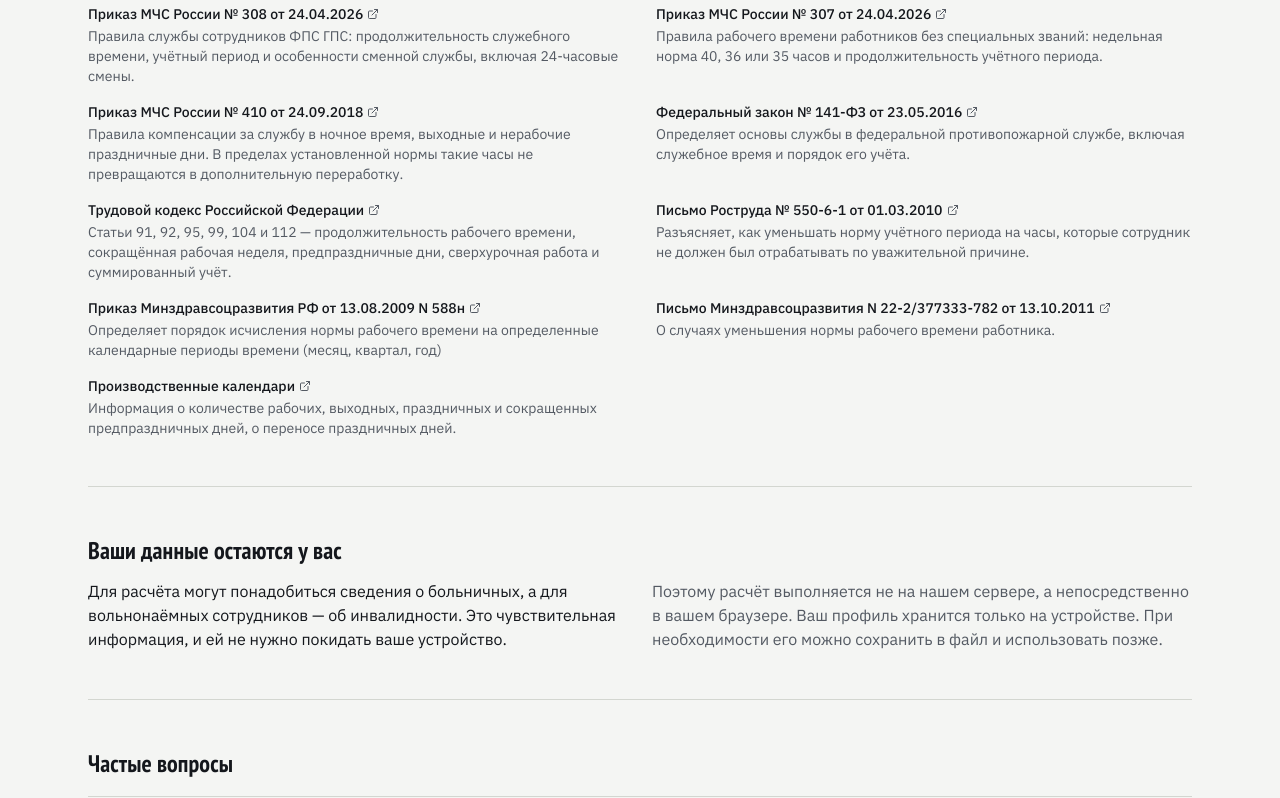
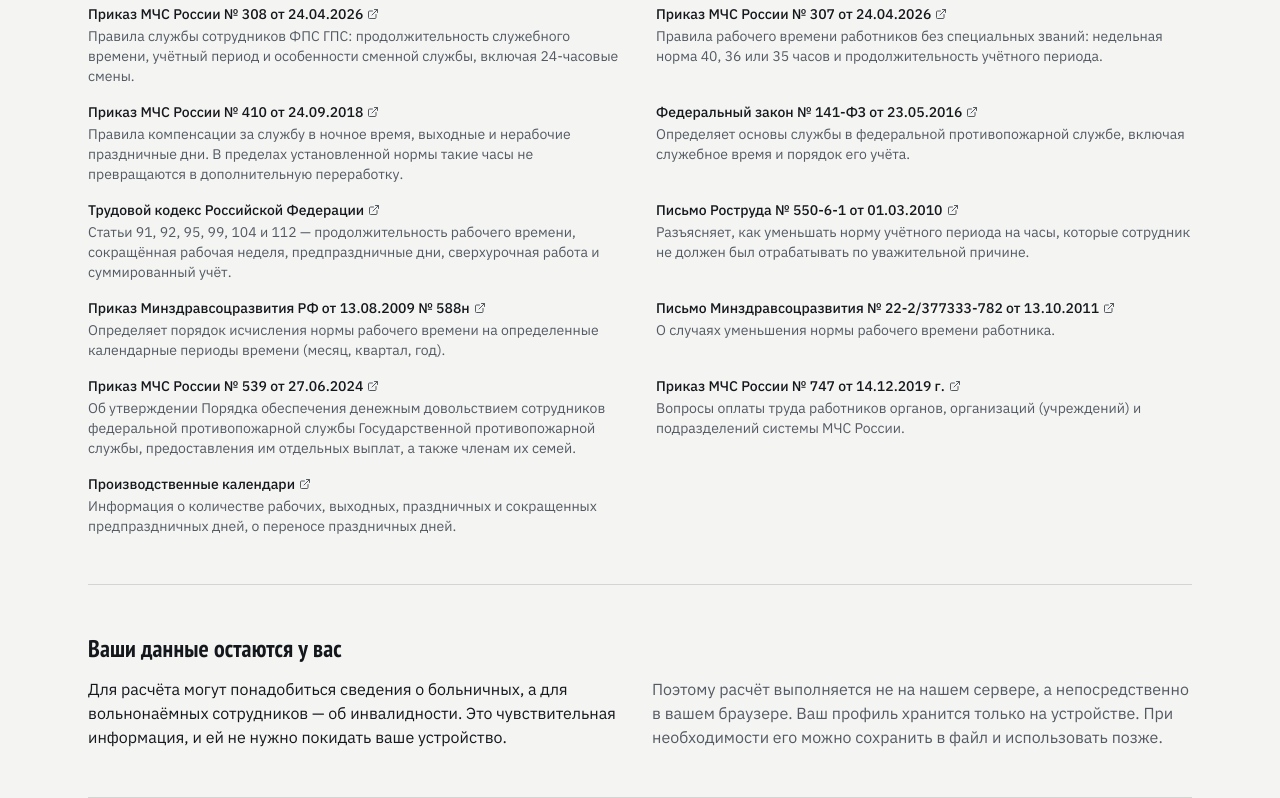
Before and after one commit to sp28337/mchs-manager, a Next.js app: page / in a window 1280 px wide. Shown: the part 1734-2532 px from the top of the page. Built offline with nearby package versions, Linux system fonts and the light colour scheme; no server answers.

Commit message:
feat(DOCS): add mchs orders 539 and 747

```diff
--- a/src/app/page.tsx
+++ b/src/app/page.tsx
@@ -313,14 +313,24 @@
                 "https://base.garant.ru/12182312/",
               ],
               [
-                "Приказ Минздравсоцразвития РФ от 13.08.2009 N 588н",
-                "Определяет порядок исчисления нормы рабочего времени на определенные календарные периоды времени (месяц, квартал, год)",
+                "Приказ Минздравсоцразвития РФ от 13.08.2009 № 588н",
+                "Определяет порядок исчисления нормы рабочего времени на определенные календарные периоды времени (месяц, квартал, год).",
                 "https://normativ.kontur.ru/document?moduleId=1&documentId=143110",
               ],
               [
-                "Письмо Минздравсоцразвития N 22-2/377333-782 от 13.10.2011",
+                "Письмо Минздравсоцразвития № 22-2/377333-782 от 13.10.2011",
                 "О случаях уменьшения нормы рабочего времени работника.",
                 "https://base.garant.ru/55172417/",
+              ],
+              [
+                "Приказ МЧС России № 539 от 27.06.2024",
+                "Об утверждении Порядка обеспечения денежным довольствием сотрудников федеральной противопожарной службы Государственной противопожарной службы, предоставления им отдельных выплат, а также членам их семей.",
+                "https://mchs.gov.ru/dokumenty/bazovye-normativnye-pravovye-akty/normativnye-pravovye-akty-mchs-rossii/8190",
+              ],
+              [
+                "Приказ МЧС России № 747 от 14.12.2019 г. ",
+                "Вопросы оплаты труда работников органов, организаций (учреждений) и подразделений системы МЧС России.",
+                "https://mchs.gov.ru/dokumenty/bazovye-normativnye-pravovye-akty/normativnye-pravovye-akty-mchs-rossii/8192",
               ],
               [
                 "Производственные календари",
```
